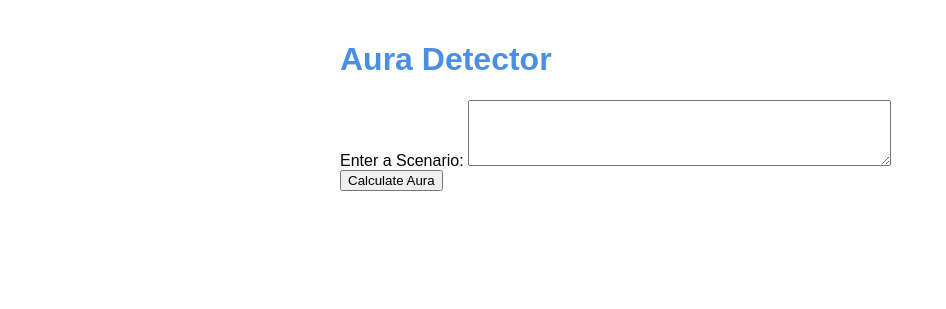
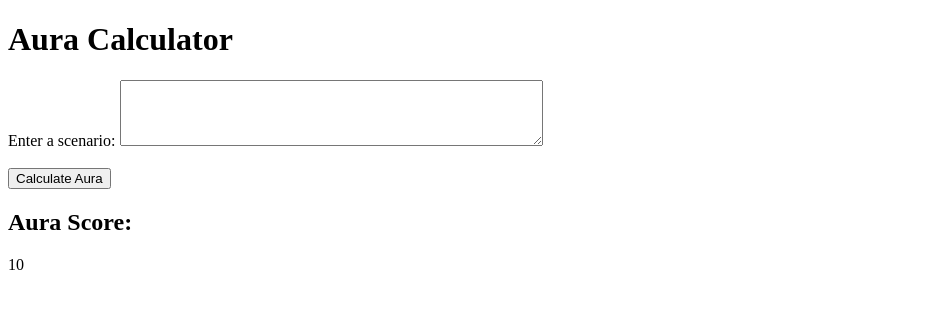
Before and after one commit to Jopauljose/AuraDetector1, a Flask app: template templates/index.html in a window 1280 px wide. Shown: the top 309 px of the page, without its empty margins (0-946 px from the left). Run offline with Flask 3, Linux system fonts and the light colour scheme; the template is opened without the code that fills it: most values are stand-ins (such as "Sample title", 1, 10 or a date in 2020); parts of the project's set-up code (start-up, migrations or seed data) failed here and were passed over.

Commit message:
Update index.html

```diff
--- a/templates/index.html
+++ b/templates/index.html
@@ -2,49 +2,22 @@
 <html lang="en">
 <head>
     <meta charset="UTF-8">
-    <meta name="viewport" content="width=device-width, initial-scale=1.0">
-    <title>Aura Detector</title>
-    <style>
-        body { font-family: Arial, sans-serif; max-width: 600px; margin: auto; padding: 20px; }
-        h1 { color: #4A90E2; }
-        #result { margin-top: 20px; font-size: 1.2em; color: #333; }
-        .error { color: red; }
-    </style>
+    <title>Aura Calculator</title>
 </head>
 <body>
-    <h1>Aura Detector</h1>
-    <label for="scenario">Enter a Scenario:</label>
-    <textarea id="scenario" name="scenario" rows="4" cols="50" required></textarea>
-    <button onclick="calculateAura()">Calculate Aura</button>
+    <h1>Aura Calculator</h1>
+    <form method="POST">
+        <label for="scenario">Enter a scenario:</label>
+        <textarea id="scenario" name="scenario" rows="4" cols="50" required></textarea>
+        <br><br>
+        <button type="submit">Calculate Aura</button>
+    </form>
 
-    <div id="result"></div>
-
-    <script>
-        async function calculateAura() {
-            const scenario = document.getElementById('scenario').value;
-            const resultDiv = document.getElementById('result');
-            resultDiv.textContent = "Calculating...";
-
-            try {
-                const response = await fetch('/calculate_aura', {
-                    method: 'POST',
-                    headers: {
-                        'Content-Type': 'application/json'
-                    },
-                    body: JSON.stringify({ scenario: scenario })
-                });
-
-                const data = await response.json();
-
-                if (data.error) {
-                    resultDiv.innerHTML = `<span class="error">Error: ${data.error}</span>`;
-                } else {
-                    resultDiv.innerHTML = `<strong>Aura:</strong> ${data.aura}`;
-                }
-            } catch (error) {
-                resultDiv.innerHTML = `<span class="error">Failed to connect to the server.</span>`;
-            }
-        }
-    </script>
+    {% if aura_score is not none %}
+        <h2>Aura Score:</h2>
+        <p>{{ aura_score }}</p>
+    {% elif error %}
+        <p style="color: red;">{{ error }}</p>
+    {% endif %}
 </body>
 </html>
```
